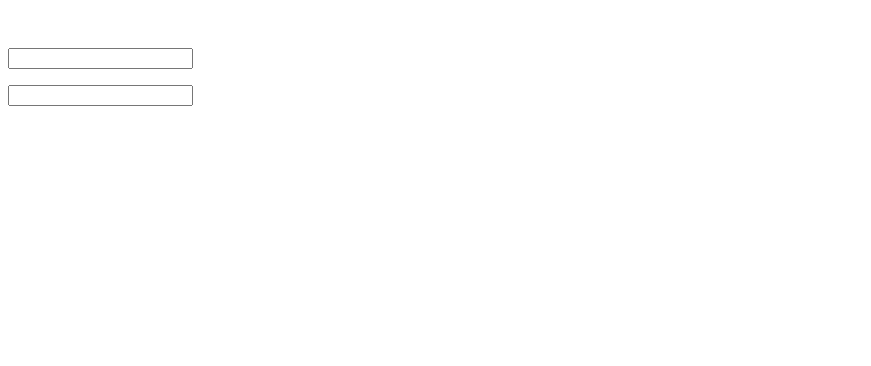
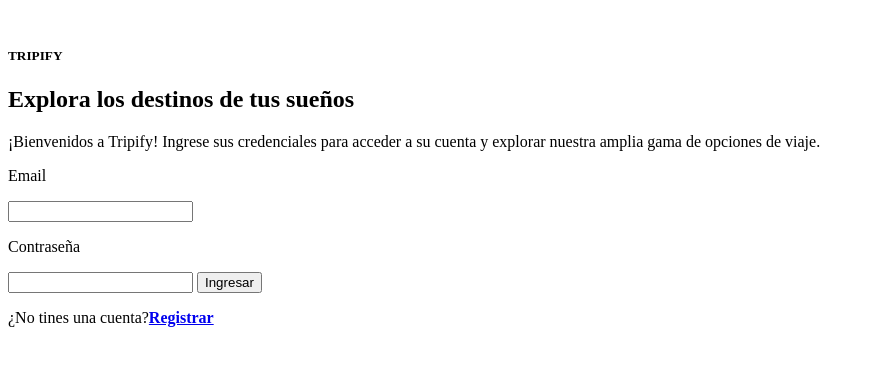
Before and after one commit to FatimaSofiaAguayo/image-based-web-primerTPTP, a plain HTML site: page index.html in a window 1280 px wide. Shown: the whole page, without its empty margins (0-871 px from the left). Drawn offline with Linux system fonts and the light colour scheme.

Commit message:
agregando textos en la estructura del hmtl

```diff
--- a/index.html
+++ b/index.html
@@ -8,12 +8,14 @@
 <body>
     <section>
         <div><img src="" alt=""></div>
-        <h5></h5>
-        <h1></h1>
-        <p></p>
-        <p></p><input type="text">
-        <p></p><input type="text">
-        <p><a href=""><b></b></a></p>
+        <h5>TRIPIFY</h5>
+        <h1>Explora los destinos de tus sueños</h1>
+        <p class="form-text">¡Bienvenidos a Tripify! Ingrese sus credenciales para
+            acceder a su cuenta y explorar nuestra amplia gama de opciones de viaje. </p>
+        <p class="texto1">Email</p><input class="controls" type="text" name="email">
+        <p class="texto2">Contraseña</p><input class="controls type="text" name="contrasena">
+        <input class="buttons" type="submit" name="" value="Ingresar">
+        <p>¿No tines una cuenta?<a href="#"><b>Registrar</b></a></p>
 
     </section>
 </body>
```
